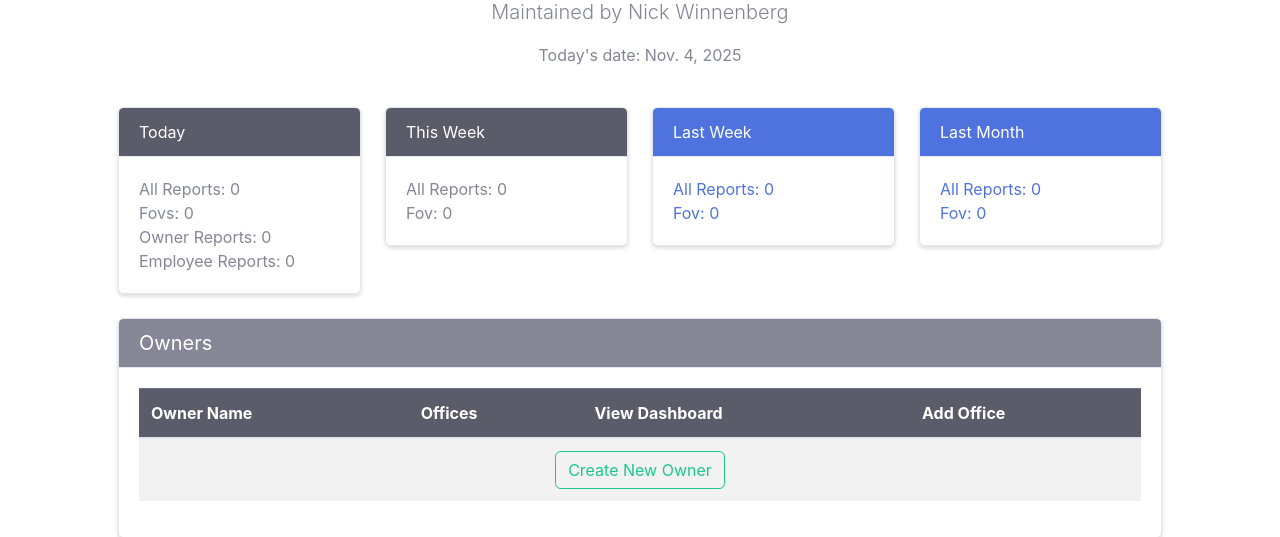
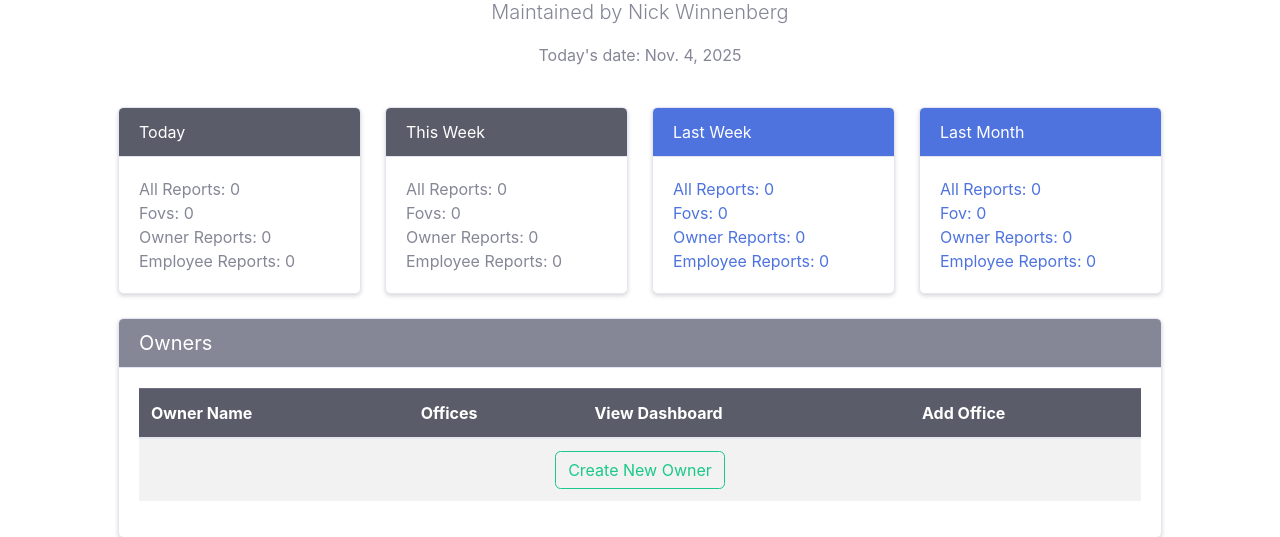
Before and after one commit to nick-winnenberg/devops, a Django app: page /home/ in a window 1280 px wide. Shown: the part 177-714 px from the top of the page. Run offline with Django 5.2, Linux system fonts and the light colour scheme; the visitor is signed in with stand-in values (Sample User, id 1); data that the repository does not hold is empty; some libraries are stand-ins or nearby versions.

Commit message:
fixing deploy issue

```diff
--- a/Desktop/devops/devops/owners/templates/owners/create.html
+++ b/Desktop/devops/devops/owners/templates/owners/create.html
@@ -95,7 +95,7 @@
                     <i class="fas fa-arrow-left me-2"></i>Cancel
                 </a>
                 <button class="btn btn-primary" type="submit">
-                    <i class="fas fa-save me-2"></i>Creat
+                    <i class="fas fa-save me-2"></i>Create
                 </button>
             </div>
         </form>
--- a/Desktop/devops/devops/owners/templates/owners/home.html
+++ b/Desktop/devops/devops/owners/templates/owners/home.html
@@ -17,8 +17,8 @@
             <div class="card-body">
                 <div class="fs-5 fw-bold">All Reports: {{ today_reports_count }}</div>
                 <div class="fs-6">Fovs: {{ today_fovs }}</div>
-                <div class="fs-6">Owner Reports: {{ today_owner_reports.count }}</div>
-                <div class="fs-6">Employee Reports: {{ today_employee_reports.count }}</div>
+                <div class="fs-6">Owner Reports: {{ today_owner_reports_count }}</div>
+                <div class="fs-6">Employee Reports: {{ today_employee_reports_count }}</div>
             </div>
         </div>
     </div>
@@ -27,7 +27,9 @@
             <div class="card-header bg-dark text-white">This Week</div>
             <div class="card-body">
                 <div class="fs-5 fw-bold">All Reports: {{ this_week_number_reports_count }}</div>
-                <div class="fs-6">Fov: {{ this_week_number_fov_counts }}</div>
+                <div class="fs-6">Fovs: {{ this_week_number_fov_counts }}</div>
+                <div class="fs-6">Owner Reports: {{ this_week_owner_reports_count }}</div>
+                <div class="fs-6">Employee Reports: {{ this_week_employee_reports_count }}</div>
             </div>
         </div>
     </div>
@@ -36,7 +38,9 @@
             <div class="card-header bg-primary text-white">Last Week</div>
             <div class="card-body">
                 <div class="fs-5 fw-bold text-primary">All Reports: {{ last_week_number_reports_count }}</div>
-                <div class="fs-6 text-primary">Fov: {{ last_week_number_fov_counts }}</div>
+                <div class="fs-6 text-primary">Fovs: {{ last_week_number_fov_counts }}</div>
+                <div class="fs-6 text-primary">Owner Reports: {{ last_week_owner_reports_count }}</div>
+                <div class="fs-6 text-primary">Employee Reports: {{ last_week_employee_reports_count }}</div>
             </div>
         </div>
     </div>
@@ -46,6 +50,8 @@
             <div class="card-body">
                 <div class="fs-5 fw-bold text-primary">All Reports: {{ last_month_number_reports_count }}</div>
                 <div class="fs-6 text-primary">Fov: {{  last_month_number_fov_counts }}</div>
+                <div class="fs-6 text-primary">Owner Reports: {{ last_month_owner_reports_count }}</div>
+                <div class="fs-6 text-primary">Employee Reports: {{ last_month_employee_reports_count }}</div>
             </div>
         </div>
     </div>
--- a/Desktop/devops/devops/owners/views.py
+++ b/Desktop/devops/devops/owners/views.py
@@ -72,6 +72,16 @@ def home(request):
     )
 
     last_week_number_reports_count = last_week_number_reports.count()
+    last_week_owner_reports = last_week_number_reports.filter(owner__in=owners)
+    last_week_employee_reports = last_week_number_reports.filter(employee__office__in=offices)
+    last_week_owner_reports_count = last_week_owner_reports.count()
+    last_week_employee_reports_count = last_week_employee_reports.count()
+
+    this_week_owner_reports = this_week_number_reports.filter(owner__in=owners)
+    this_week_employee_reports = this_week_number_reports.filter(employee__office__in=offices)
+    this_week_owner_reports_count = this_week_owner_reports.count()
+    this_week_employee_reports_count = this_week_employee_reports.count()
+
     this_week_number_reports_count = this_week_number_reports.count()
     last_week_number_fov_counts = last_week_number_reports.filter(calltype='fov').count()
     this_week_number_fov_counts = this_week_number_reports.filter(calltype='fov').count()
@@ -84,6 +94,10 @@ def home(request):
     )
     last_month_number_reports_count = last_month_reports.count()
     last_month_number_fov_counts = last_week_number_reports.filter(calltype='fov').count()
+    last_month_owner_reports = last_month_reports.filter(owner__in=owners)
+    last_month_employee_reports = last_month_reports.filter(employee__office__in=offices)
+    last_month_owner_reports_count = last_month_owner_reports.count()
+    last_month_employee_reports_count = last_month_employee_reports.count()
 
     # Date ranges
     last_week = current_date - timedelta(days=7)
@@ -95,6 +109,10 @@ def home(request):
     today_reports = reports_qs.filter(created_at__date=current_date)
     today_owner_reports = today_reports.filter(owner__in=owners)
     today_employee_reports = today_reports.filter(employee__office__in=offices)
+    today_reports_count = today_reports.count()
+    today_owner_reports_count = today_owner_reports.count()
+    today_employee_reports_count = today_employee_reports.count()
+
 
     weekly_reports = reports_qs.filter(created_at__gte=last_week)
     monthly_reports = reports_qs.filter(created_at__gte=last_month)
@@ -141,6 +159,20 @@ def home(request):
         "last_month_number_fov_counts": last_month_number_fov_counts,
         "today_owner_reports": today_owner_reports,
         "today_employee_reports": today_employee_reports,
+        "today_owner_reports_count": today_owner_reports_count,
+        "today_employee_reports_count": today_employee_reports_count,
+        "this_week_owner_reports": this_week_owner_reports,
+        "this_week_employee_reports": this_week_employee_reports,
+        "this_week_owner_reports_count": this_week_owner_reports_count,
+        "this_week_employee_reports_count": this_week_employee_reports_count,
+        "last_week_owner_reports": last_week_owner_reports,
+        "last_week_employee_reports": last_week_employee_reports,
+        "last_week_owner_reports_count": last_week_owner_reports_count,
+        "last_week_employee_reports_count": last_week_employee_reports_count,
+        "last_month_owner_reports": last_month_owner_reports,
+        "last_month_employee_reports": last_month_employee_reports,
+        "last_month_owner_reports_count": last_month_owner_reports_count,
+        "last_month_employee_reports_count": last_month_employee_reports_count,
     })
 
 def owner_create(request):
```
